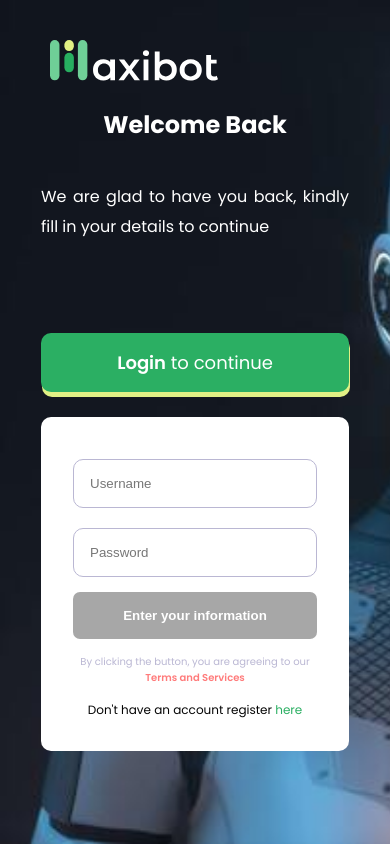
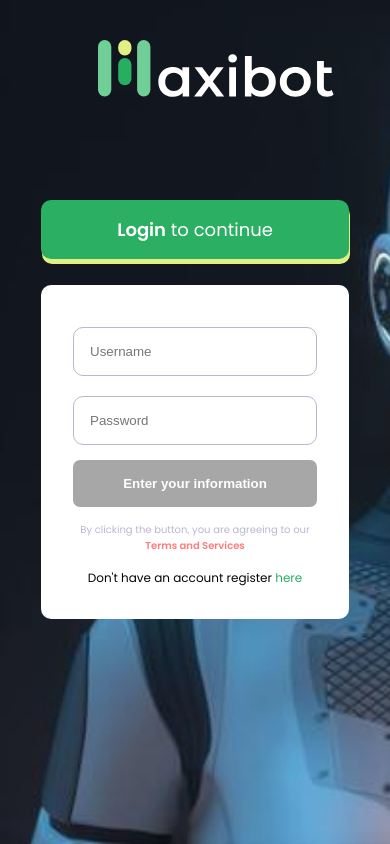
Before and after one commit to danthecm/forex-maxibot, a React (Create React App) app: page / in a window 390 px wide. Built offline with nearby package versions, Linux system fonts and the light colour scheme.

Commit message:
fix: fixing mobile responsiveness

```diff
--- a/src/pages/Auth/Auth.module.css
+++ b/src/pages/Auth/Auth.module.css
@@ -43,11 +43,11 @@ h2 {
     text-align: justify;
 }
 
-.intro span {
+.title span {
     font-weight: 600;
 }
 
-.intro {
+.title {
     background-color: #27AE60;
     text-align: center;
     font-size: 18px;
@@ -150,10 +150,21 @@ h2 {
     .container {
         grid-template-columns: auto;
         background-image: url("../../assets/mobile-bg.jpg");
-        padding: 2rem 1rem;
+        padding: 3rem 1rem;
+        height: 100vh;
     }
     .container > div {
         text-align: center;
+    }
+    .logo {
+        position: absolute;
+        z-index: 2;
+        top: 40px;
+        left: 25%;
+        height: 70px;
+    }
+    .intro {
+        display: none;
     }
     h2 {
         font-size: 24px;
@@ -166,6 +177,6 @@ h2 {
 
 @media screen and (max-width: 375px) {
     .container {
-        padding: 1rem 0.2rem;
+        padding: 2rem 0.2rem;
     }
 }
--- a/src/pages/Auth/Login/index.js
+++ b/src/pages/Auth/Login/index.js
@@ -110,14 +110,14 @@ const Login = () => {
 
   return (
     <>
-      <div>
+      <div className={styles.intro}>
         <h2>Welcome Back</h2>
         <p className={styles.subText}>
           We are glad to have you back, kindly fill in your details to continue
         </p>
       </div>
       <div>
-        <p className={styles.intro}>
+        <p className={styles.title}>
           <span>Login</span> to continue
         </p>
         <div className={styles.card}>
```
